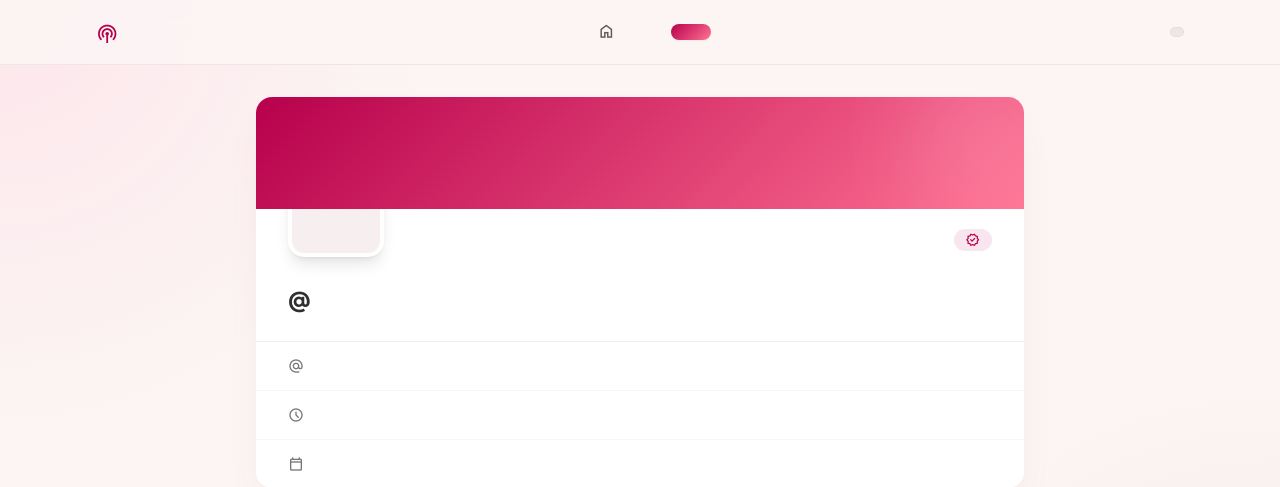
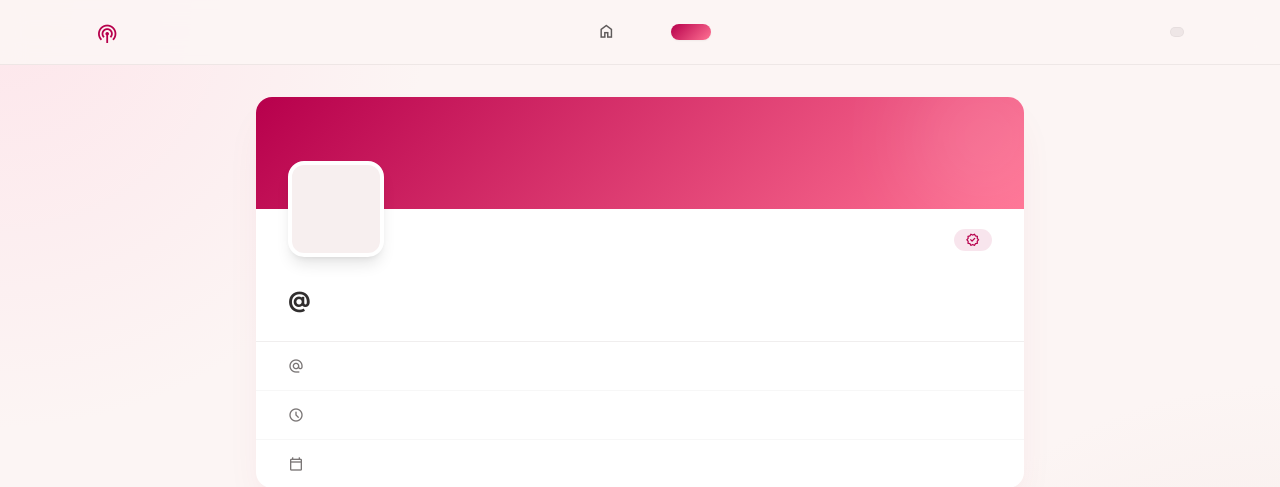
Before and after one commit to eliassoares/malipod-selfhosted, a FastAPI app: template app/templates/profile/detail.html in a window 1280 px wide. Shown: the top 487 px of the page. Run offline with FastAPI, Linux system fonts and the light colour scheme; the template is opened without the code that fills it, so the values that code supplies are empty; parts of the project's set-up code (start-up, migrations or seed data) failed here and were passed over; some libraries are stand-ins or nearby versions.

Commit message:
fix: avatar still clipped due to stacking context
Banner uses position:relative which stacks above the non-positioned
avatar container. Add relative z-10 to the avatar flex container so
it renders above the banner.

Co-Authored-By: Claude Sonnet 4.6 <noreply@anthropic.com>

```diff
--- a/app/templates/profile/detail.html
+++ b/app/templates/profile/detail.html
@@ -12,7 +12,7 @@
 
     <!-- Avatar (overlapping banner) — funciona pois article não tem overflow-hidden -->
     <div class="px-6 sm:px-8 pb-6">
-      <div class="flex flex-col sm:flex-row sm:items-end sm:justify-between gap-4 -mt-12 mb-6">
+      <div class="flex flex-col sm:flex-row sm:items-end sm:justify-between gap-4 -mt-12 mb-6 relative z-10">
         <div class="w-24 h-24 rounded-2xl border-4 border-surface-container-lowest overflow-hidden bg-surface-container-low flex items-center justify-center shadow-lg flex-shrink-0">
           {% if profile.picture_url %}
           <img src="{{ profile.picture_url }}" alt="{{ profile.nickname }}" class="w-full h-full object-cover" />
```
